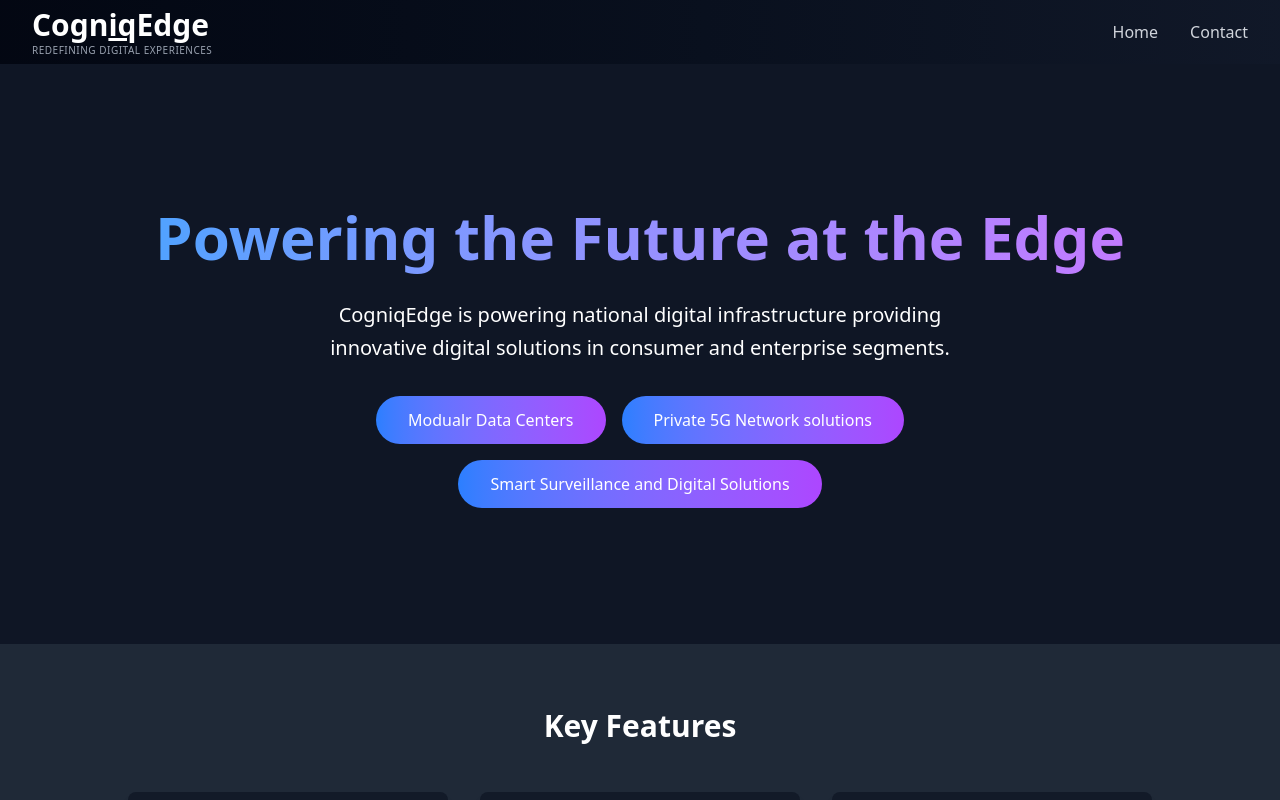
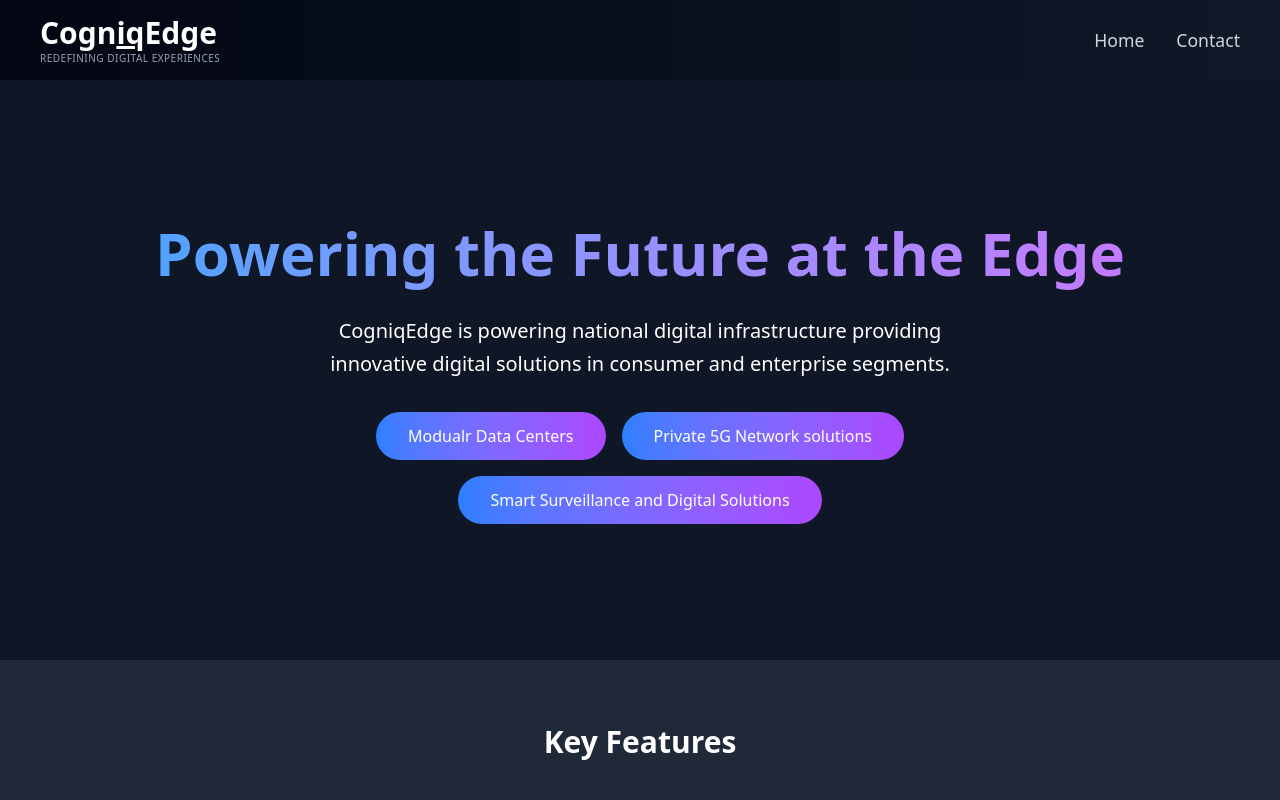
Before and after one commit to nextgen-2025/cogniqedge-react, a React (Vite) app: page / in a window 1280 px wide. Shown: the top 800 px of the page. Built offline with nearby package versions, Linux system fonts and the light colour scheme; a web font is replaced by a local one.

Commit message:
fix navbar

```diff
--- a/src/components/Header/Navbar.jsx
+++ b/src/components/Header/Navbar.jsx
@@ -6,7 +6,7 @@ const Navbar = () => {
   const navbarItems = ["Home", "Contact"];
 
   return (
-    <nav className="bg-gradient-to-r from-gray-950 to-gray-900 text-gray-300">
+    <nav className="bg-gradient-to-r from-gray-950 to-gray-900 text-gray-300 p-2">
       <div className="max-w-7xl mx-auto px-4 sm:px-6 lg:px-8">
         <div className="flex justify-between items-center h-16">
           {/* Logo and Title with Link */}
@@ -29,7 +29,7 @@ const Navbar = () => {
               <Link
                 key={index}
                 to={item === "Home" ? "/" : `/${item.toLowerCase()}`}
-                className="text-gray-300 hover:text-purple-400 transition-colors duration-200"
+                className="text-[1.1rem] text-gray-300 hover:text-purple-400 transition-colors duration-200"
               >
                 {item}
               </Link>
@@ -64,7 +64,7 @@ const Navbar = () => {
             isMenuOpen ? 'translate-y-0 opacity-100' : '-translate-y-4 opacity-0 pointer-events-none'
           } md:hidden transition-all duration-200 ease-in-out absolute left-0 right-0 bg-gray-950/95 backdrop-blur-sm`}
         >
-          <div className="px-4 pt-2 pb-3 space-y-1 border-t border-gray-800">
+          <div className="text-right px-4 pt-2 pb-3 space-y-1 border-t border-gray-800">
             {navbarItems.map((item, index) => (
               <Link
                 key={index}
```
